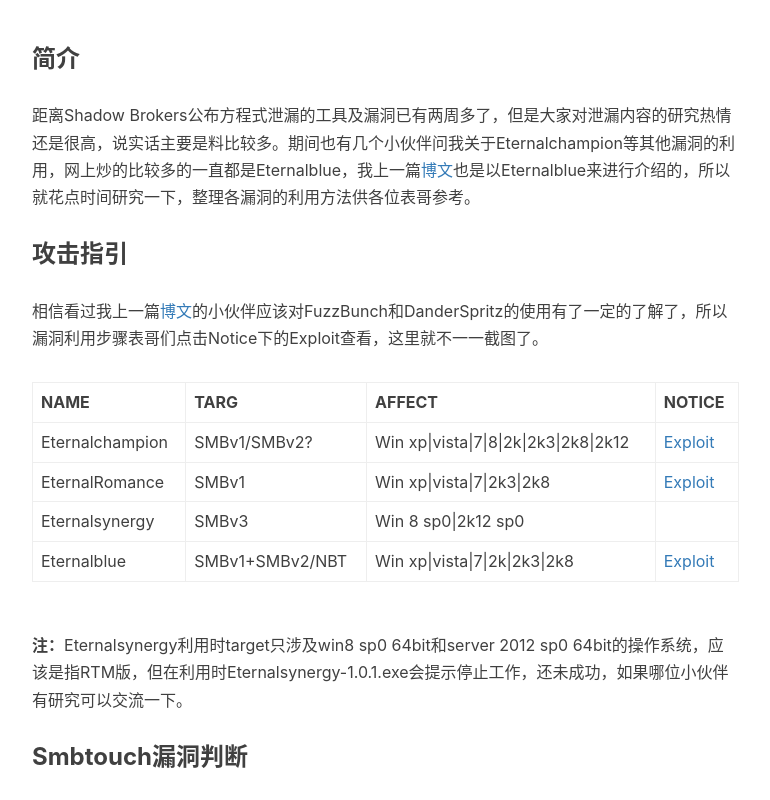
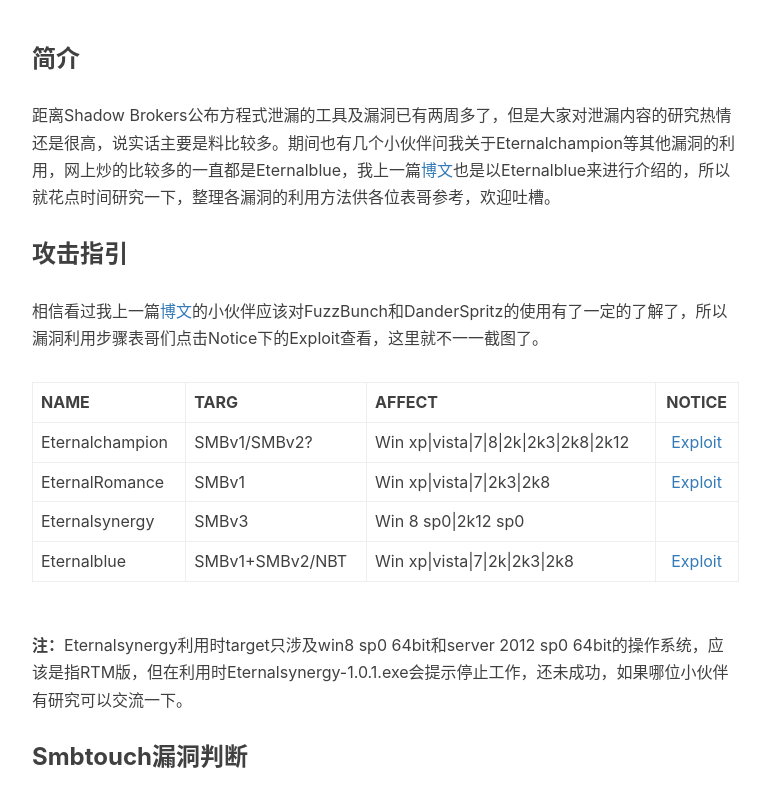
Before and after one commit to Urahara3389/Urahara3389.github.io, a Jekyll site: the page built from _posts/2017-05-01-Smbtouch scan and FuzzBunch exploit notice.markdown, in a window 1280 px wide and 900 px high, scrolled down 529 px, cut to the strip 100-900 px from the top of the window. Shown: the whole strip, without its empty margins (233-1003 px from the left). Built offline with Jekyll 4.4.1, drawn with Linux system fonts in a browser that asks for light colours; nearby versions of some CDN libraries; comment, search, counter and statistics services are not loaded.

Commit message:
smbtouch

```diff
--- a/_posts/2017-05-01-Smbtouch scan and FuzzBunch exploit notice.markdown
+++ b/_posts/2017-05-01-Smbtouch scan and FuzzBunch exploit notice.markdown
@@ -11,21 +11,20 @@
     - Windows
     - 内网渗透
 
-
 ---
 
 
 
 ###  简介
 
-距离Shadow Brokers公布方程式泄漏的工具及漏洞已有两周多了，但是大家对泄漏内容的研究热情还是很高，说实话主要是料比较多。期间也有几个小伙伴问我关于Eternalchampion等其他漏洞的利用，网上炒的比较多的一直都是Eternalblue，我上一篇[博文](http://reverse-tcp.xyz/2017/04/17/Equation-Group-Dump-Analysis-and-MS17-010-RCE/)也是以Eternalblue来进行介绍的，所以就花点时间研究一下，整理各漏洞的利用方法供各位表哥参考。
+距离Shadow Brokers公布方程式泄漏的工具及漏洞已有两周多了，但是大家对泄漏内容的研究热情还是很高，说实话主要是料比较多。期间也有几个小伙伴问我关于Eternalchampion等其他漏洞的利用，网上炒的比较多的一直都是Eternalblue，我上一篇[博文](http://reverse-tcp.xyz/2017/04/17/Equation-Group-Dump-Analysis-and-MS17-010-RCE/)也是以Eternalblue来进行介绍的，所以就花点时间研究一下，整理各漏洞的利用方法供各位表哥参考，欢迎吐槽。
 
 ### 攻击指引
 
 相信看过我上一篇[博文](http://reverse-tcp.xyz/2017/04/17/Equation-Group-Dump-Analysis-and-MS17-010-RCE/)的小伙伴应该对FuzzBunch和DanderSpritz的使用有了一定的了解了，所以漏洞利用步骤表哥们点击Notice下的Exploit查看，这里就不一一截图了。
 
-| NAME            | TARG            | AFFECT                                  | NOTICE                                   |
-| --------------- | --------------- | --------------------------------------- | ---------------------------------------- |
+| NAME            | TARG            | AFFECT                                  |                  NOTICE                  |
+| --------------- | --------------- | :-------------------------------------- | :--------------------------------------: |
 | Eternalchampion | SMBv1/SMBv2?    | Win xp\|vista\|7\|8\|2k\|2k3\|2k8\|2k12 | [Exploit](https://github.com/Urahara3389/FuzzBunch-Exploit-Notice/blob/master/Eternalchampion%20exploit.md) |
 | EternalRomance  | SMBv1           | Win xp\|vista\|7\|2k3\|2k8              | [Exploit](https://github.com/Urahara3389/FuzzBunch-Exploit-Notice/blob/master/EternalRomance%20exploit.md) |
 | Eternalsynergy  | SMBv3           | Win 8 sp0\|2k12 sp0                     |                                          |
```
